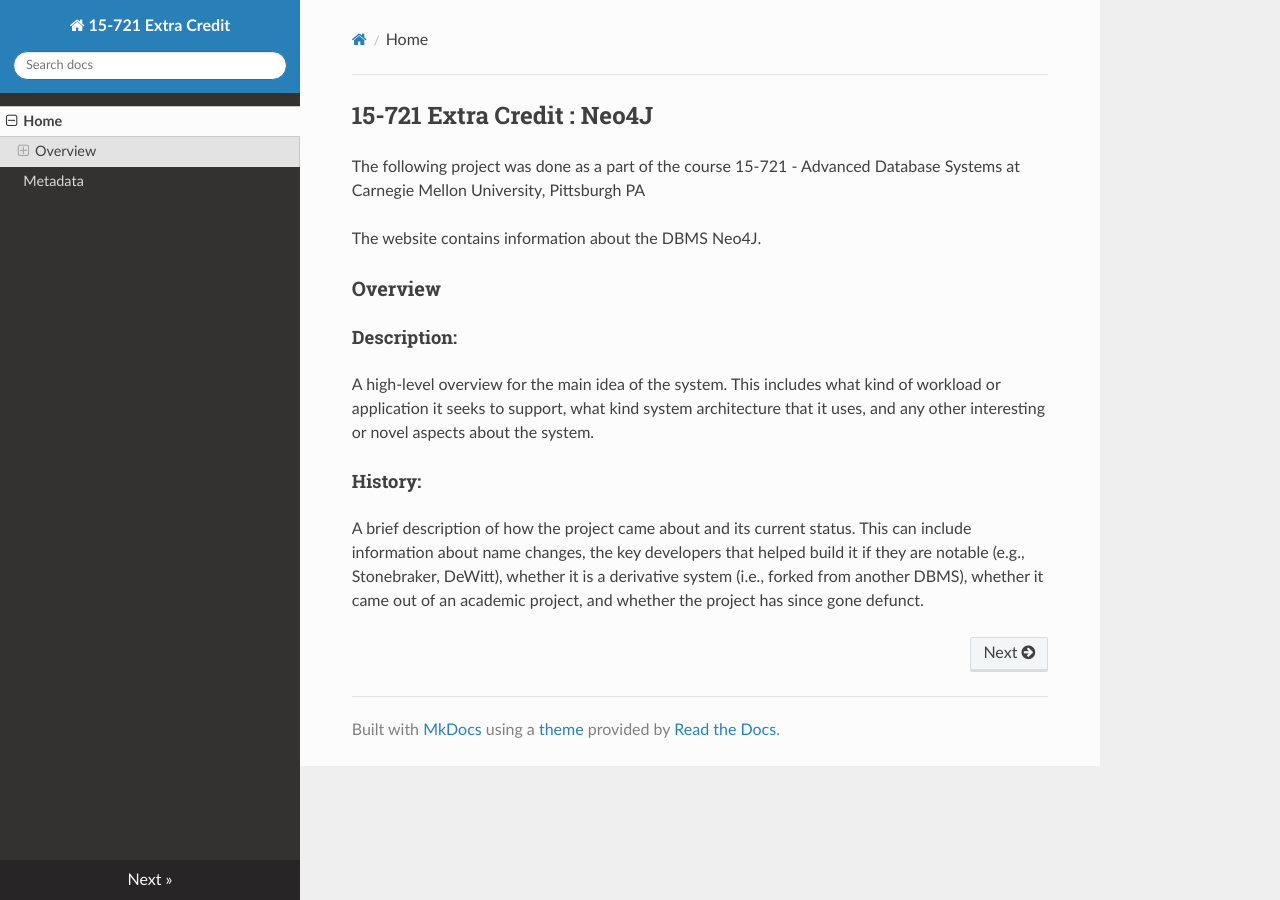
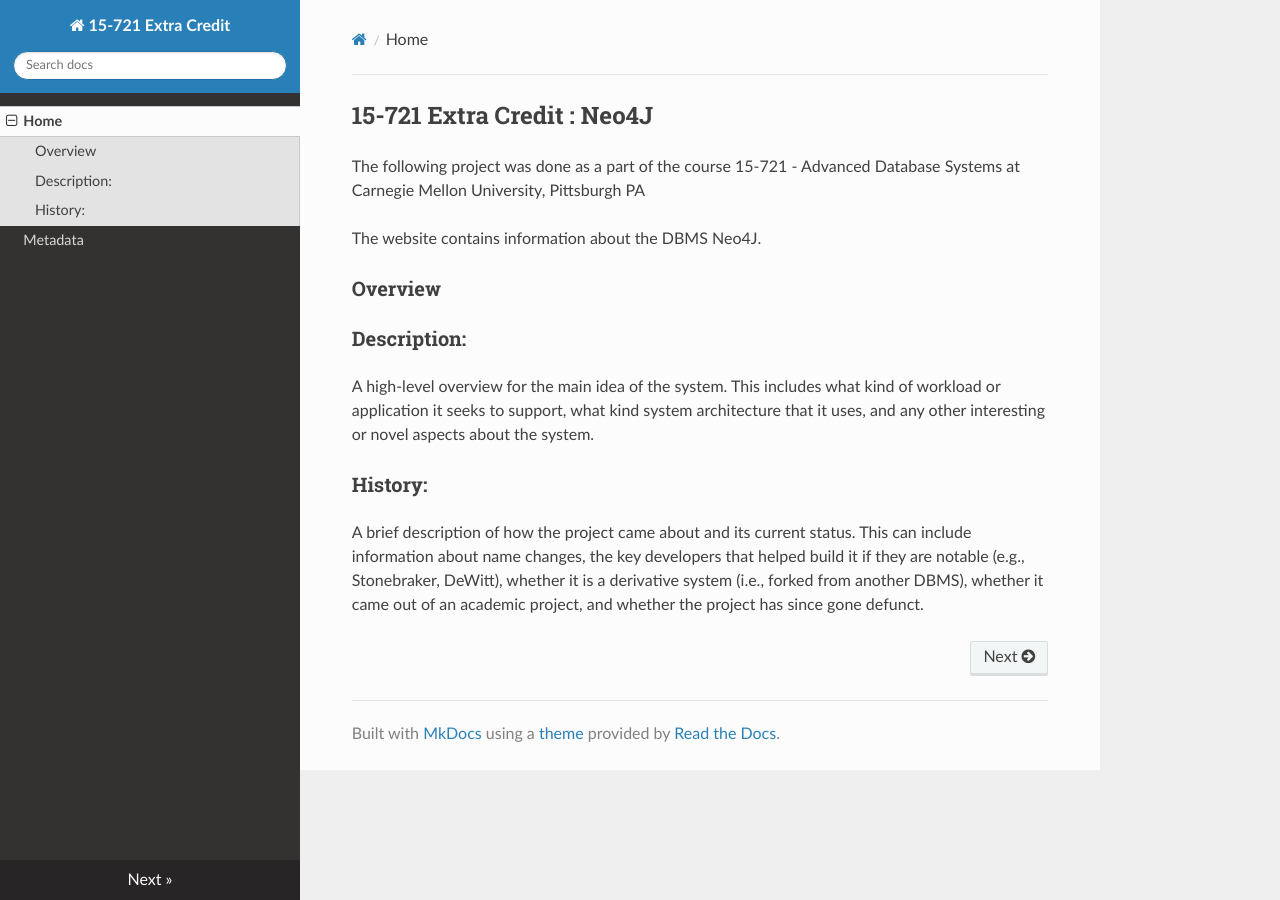
Before and after one commit to rohit-agrawal10/Neo4j-Info, an MkDocs documentation site: the page built from docs/index.md, in a window 1280 px wide. Built offline with MkDocs 1.6.1, drawn with Linux system fonts in a browser that asks for light colours; nearby versions of some CDN libraries; old or Windows-style settings are respelled for this version of MkDocs.

Commit message:
push basics

```diff
--- a/docs/index.md
+++ b/docs/index.md
@@ -5,8 +5,10 @@ The website contains information about the DBMS Neo4J.
 
 ### Overview
 
-#### Description:
+### Description:
+
 A high-level overview for the main idea of the system. This includes what kind of workload or application it seeks to support, what kind system architecture that it uses, and any other interesting or novel aspects about the system.
 
-#### History:
+### History:
+
 A brief description of how the project came about and its current status. This can include information about name changes, the key developers that helped build it if they are notable (e.g., Stonebraker, DeWitt), whether it is a derivative system (i.e., forked from another DBMS), whether it came out of an academic project, and whether the project has since gone defunct.
```
